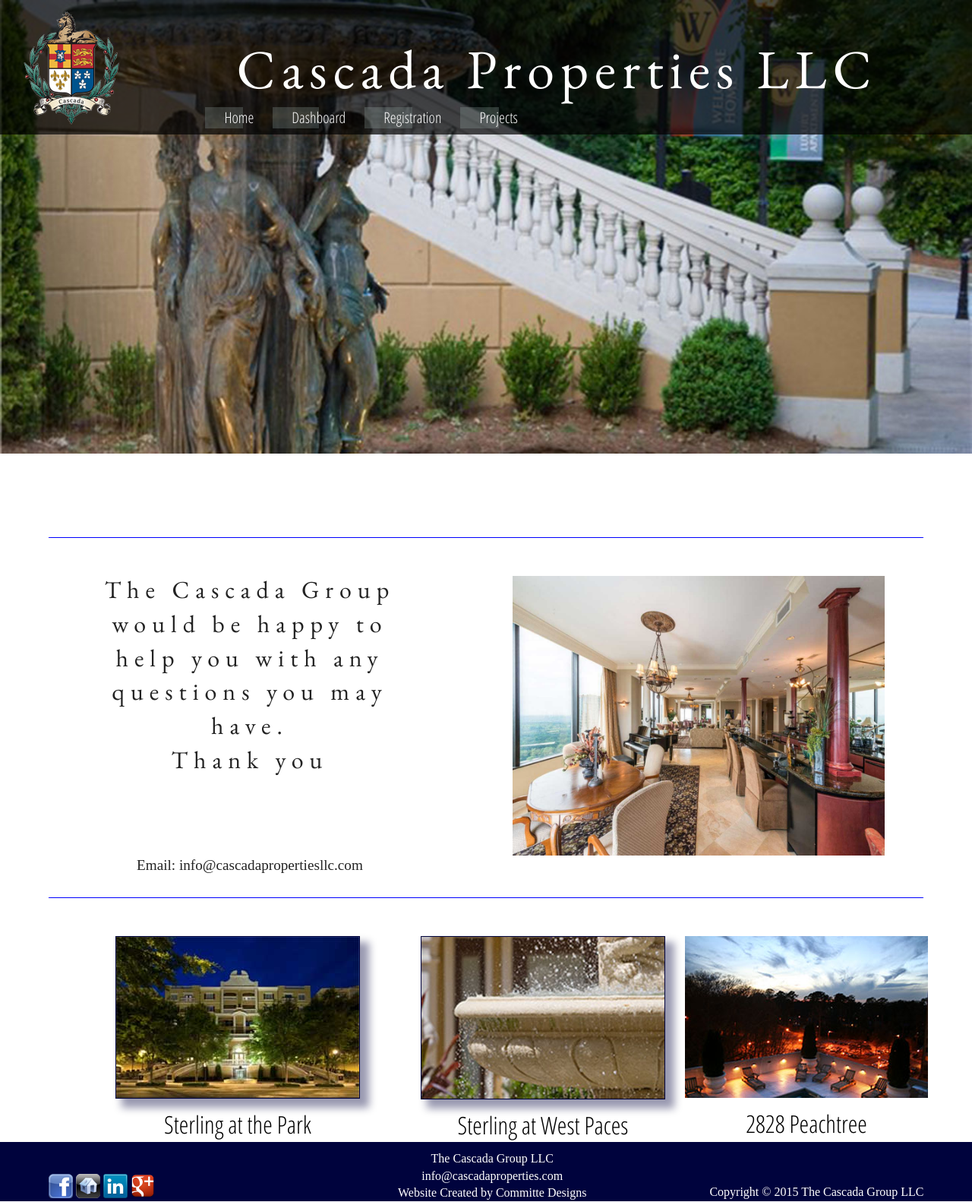
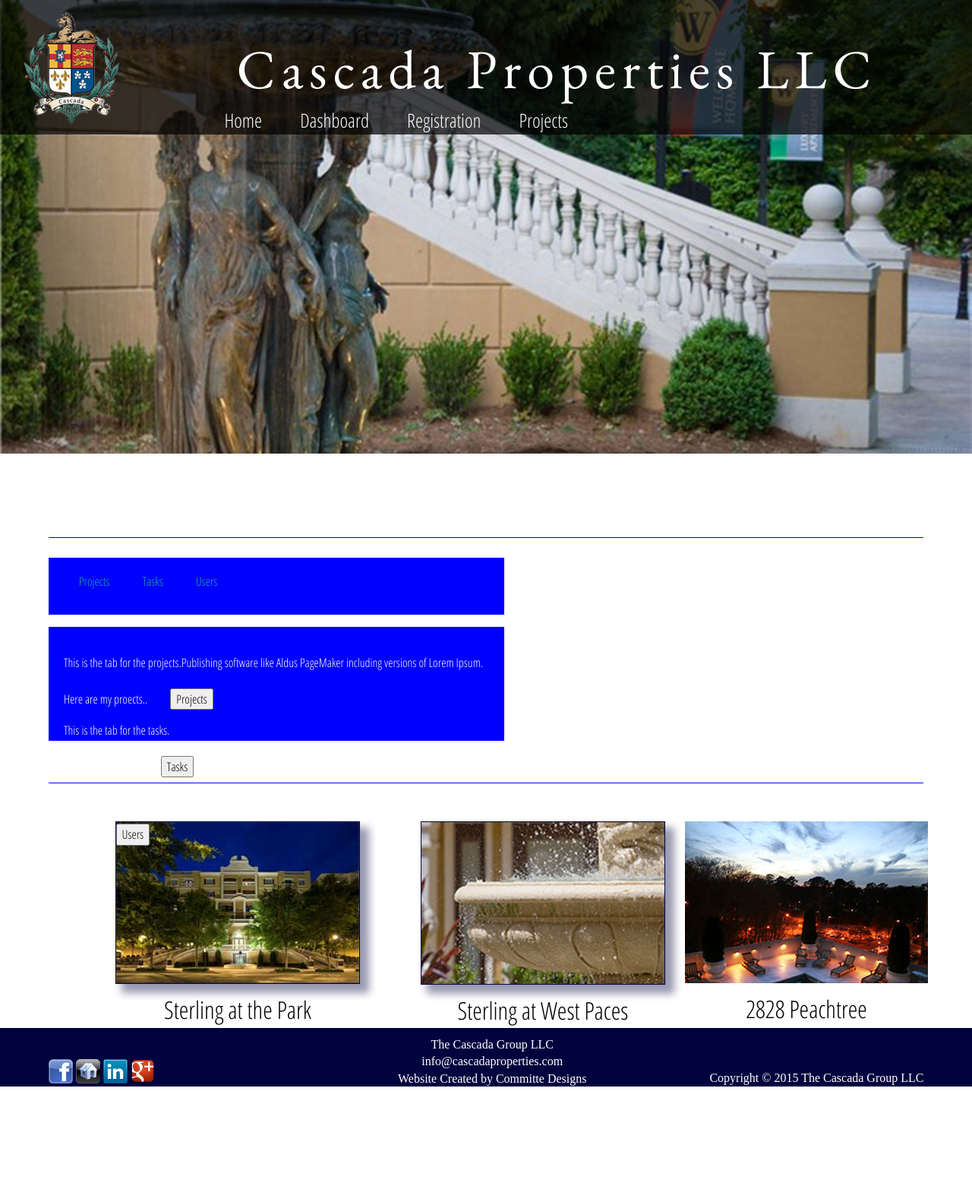
Before and after one commit to jocommitte/Committe_Justin_PWA-2, a PHP site: page /dashboard.html in a window 1280 px wide. Shown: the whole page at 76% size. After the commit the page ends 1430 px from the top, so only its background shows below. Run offline with PHP 8.4, Linux system fonts and the light colour scheme; some libraries are stand-ins or nearby versions.

Commit message:
accordian

```diff
--- a/Committe_Justin_PWA2/css/style.css
+++ b/Committe_Justin_PWA2/css/style.css
@@ -313,19 +313,19 @@
      display: table;
      clear: both;
  }
-li a {
-    display: block;
-    text-decoration: none;
-    padding: 15px;
-    background: rgba(160, 179, 176, .25);
-    color: #a0b3b0;
-    font-size: 20px;
-    float: left;
-    width: 50%;
-    text-align: center;
-    cursor: pointer;
-    transition: .5s ease;
-}
+/*li a {*/
+    /*display: block;*/
+    /*text-decoration: none;*/
+    /*padding: 15px;*/
+    /*background: rgba(160, 179, 176, .25);*/
+    /*color: #a0b3b0;*/
+    /*font-size: 20px;*/
+    /*float: left;*/
+    /*width: 50%;*/
+    /*text-align: center;*/
+    /*cursor: pointer;*/
+    /*transition: .5s ease;*/
+/*}*/
 li a:hover {
      background:#148667;
      color:#ffffff;
@@ -358,8 +358,32 @@
     border-radius: 5px;
     padding:10px;
     color: #fff;
-    font-size:12px Arial;
+    font-size:12px;
 
+}
+#tabs{
+    background-color: blue;
+    width:600px;
+    height:150px;
+    padding: 20px;
+    color:white;
+}
+#tabs-nav{
+    width: 600px;
+    height:75px;
+    padding:20px;
+    background-color: blue;
+    text-decoration: none;
+    list-style-type: none;
+
+}
+#tabs-nav li{
+    display:inline;
+    padding:20px;
+}
+#tabs button{
+    color:black;
+    margin-left:30px;
 }
 label {
     position: absolute;
--- a/Committe_Justin_PWA2/dashboard.html
+++ b/Committe_Justin_PWA2/dashboard.html
@@ -27,7 +27,7 @@
     <link rel="stylesheet" href="css/style.css">
     <!-- end CSS-->
     <script src="js/vendor/modernizr-2.8.3.min.js"></script>
-
+    <script src="js/main.js"></script>
     <link href='http://fonts.googleapis.com/css?family=EB+Garamond' rel='stylesheet' type='text/css'>
     <link href='http://ufonts.com/fonts/futura.html' title='Futura Font Download - ufonts.com'>
     <link href='http://fonts.googleapis.com/css?family=Open+Sans+Condensed:300' rel='stylesheet' type='text/css'>
@@ -64,17 +64,33 @@
             </nav>
         </div>
     </header>
-    <section id="bottom">
+    <div id="bottom">
         <div class="contactBottom">
-            <div class="contactLeft">
-                <h2 id="contactHeadline">The Cascada Group<br>
-                    would be happy to help you with any questions you may have.<br>
-                    Thank you
-                </h2>
-                <p id="contactParagraph">Email: info@cascadapropertiesllc.com</p>
+            <ul id="tabs-nav">
+                <li><a href="#projects">
+                    Projects
+                </a> </li>
+                <li><a href="#tasks">
+                    Tasks
+                </a> </li>
+                <li><a href="#users">
+                    Users
+                </a> </li>
+            </ul>
+            <div id="tabs">
+                <p id="projects">
+                    This is the tab for the projects.Publishing software like Aldus PageMaker including versions of Lorem Ipsum.<br><br>
+                    Here are my proects..<button class="projectsbtn">Projects</button>
+                </p>
+                <p id="tasks">
+                    This is the tab for the tasks.<br><br>
+                    Here are my tasks..<button class="tasksbtn">Tasks</button>
+                </p>
+                <p id="users">
+                    This is the tab for the users.<br><br>
+                    Users...<button class="userbtn">Users</button>
+                </p>
             </div>
-            <div class="contactRight">
-                <img src="img/contactImage.jpg">
         </div>
     </div>
     <div class="columns">
--- a/Committe_Justin_PWA2/js/main.js
+++ b/Committe_Justin_PWA2/js/main.js
@@ -70,6 +70,18 @@
 
 			})
 		})
+	$('#tabs p').hide().eq(0).show();
+	$('#tabs p:not(:first)').hide();
+
+	$('#tabs-nav li').click(function(e){
+		e.preventDefault();
+		$('#tabs p').hide();
+		$('#tabs-nav .current').removeClass('current');
+		$(this).addClass('current');
+		var clicked = $(this).find('a:first').attr('href');
+		$('#tabs ' + clicked).fadeIn('fast');
+	}).eq(0).addClass('current');
+
 
 
 })(jQuery); // end private scope
```
Lines whose indentation alone changed are shown as unchanged.
